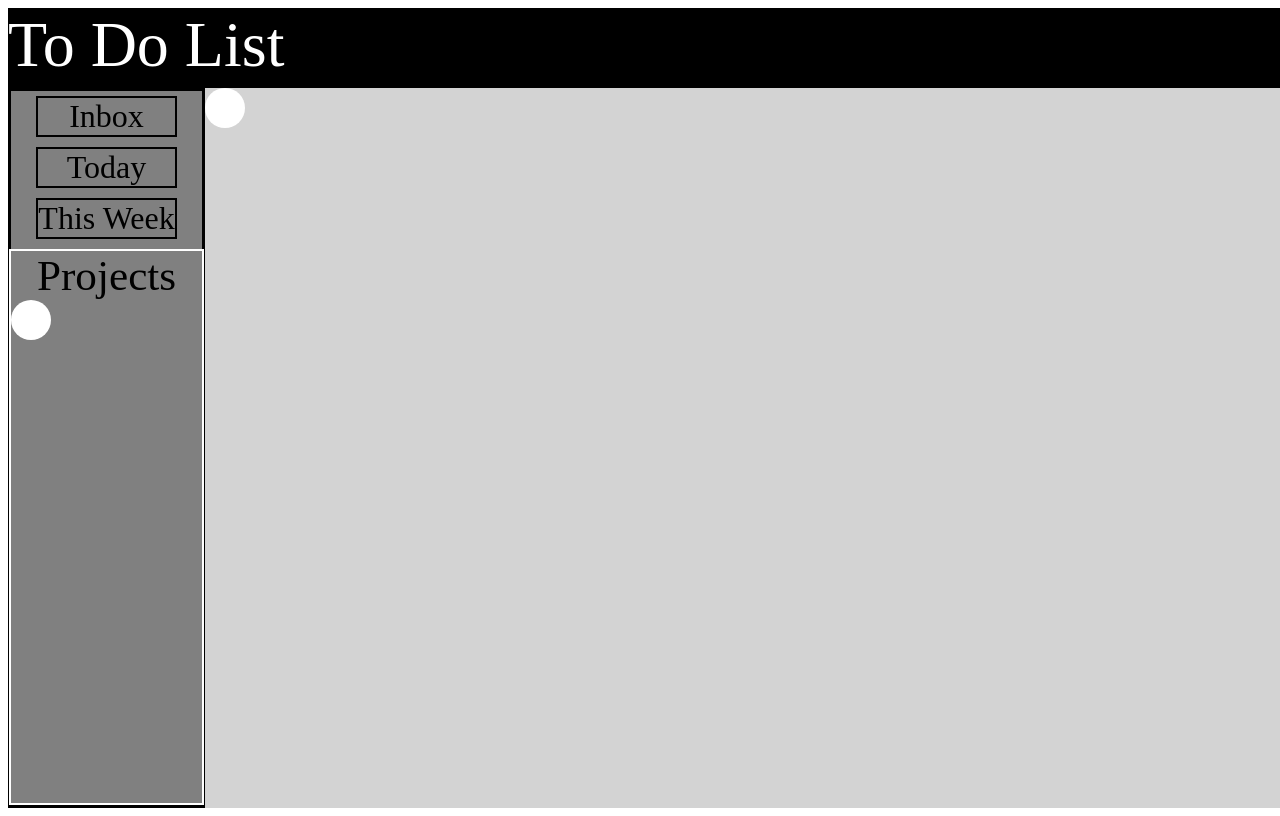
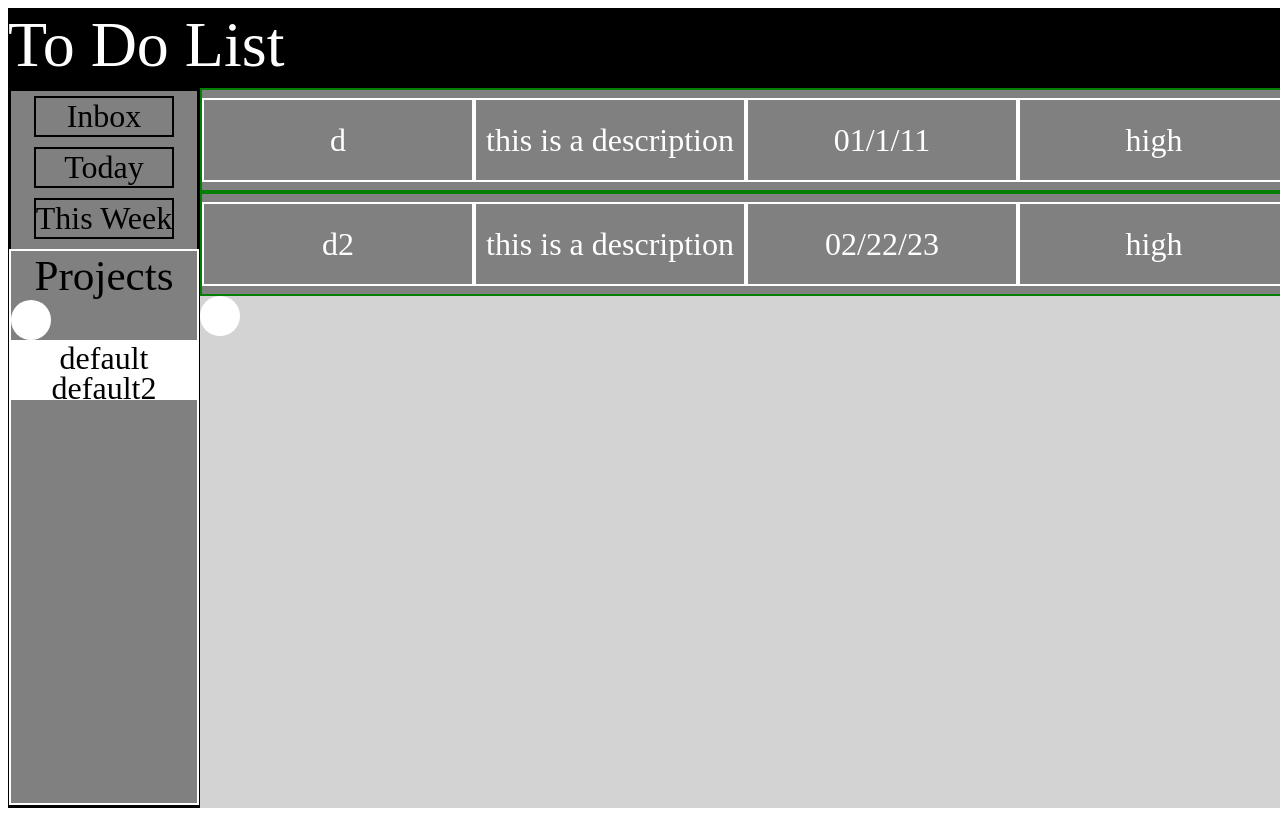
Before and after one commit to WolfsHollow/ToDoList, a website built with webpack: page dist/index.html in a window 1280 px wide. Built offline with nearby package versions, Linux system fonts and the light colour scheme.

Commit message:
Added functionality to switch between existing projects with different tasks

```diff
--- a/src/index.js
+++ b/src/index.js
@@ -24,26 +24,7 @@ const addNewTaskButton = document.createElement('div');
 
 const projectWrapper = setupNav();
 
-page.classList.add('page');
-title.classList.add('title');
-contentWrapper.classList.add('contentWrapper');
-navWrapper.classList.add('navWrapper');
-listWrapper.classList.add('listWrapper');
-
-addNewProjectButton.classList.add('addButton');
-addNewProjectButton.addEventListener('click', (x)=>{addProjectNav(x)});
-addNewTaskButton.classList.add('addButton');
-addNewTaskButton.addEventListener('click', (x) => {addNewTask(x)});
-
-page.append(newTaskScreen, title, contentWrapper);
-contentWrapper.append(navWrapper, listWrapper);
-
-title.textContent = 'To Do List';
-
-let defaultProject = [];
-
-let projectArray = [defaultProject];
-let currentProject = [defaultProject];
+const dummyDiv = document.createElement('div');
 
 class Task{
     constructor(name, description, dueDate, notes, priority){
@@ -61,6 +42,77 @@ class Task{
         this.projectNodeDiv = projectNodeDiv;
     }
 }
+
+class Project{
+    constructor(name){
+        this.name = name;
+        this.taskDivList = [];
+    }
+
+    addTask(task){
+        this.taskDivList.push(task);
+    }
+    populateTasks(){
+        let list = this.taskDivList
+
+        while (listWrapper.firstChild){
+            listWrapper.removeChild(listWrapper.firstChild);
+        }
+
+        for (let i=0; i< list.length; i++){
+            listWrapper.appendChild(list[i]);
+        }
+        listWrapper.appendChild(addNewTaskButton);
+    }
+    getTaskList(){
+        return this.taskDivList;
+    }
+}
+let projectArray = [];
+let currentProject = [];
+
+createNewProject('default');
+createNewProject('default2');
+console.log(projectArray);
+
+function dummyTaskList(){
+    let newTask = new Task('default', 'this is a description', '02/22/22', 'notes', 'high');
+    let newTask2 = new Task('default2', 'this is a description', '02/22/23', 'notes', 'high');
+    let newDiv = addNewTaskDiv(newTask);
+    projectArray[0].addTask(newDiv);
+    newDiv = addNewTaskDiv(newTask2);
+    projectArray[0].addTask(newDiv);
+    projectArray[0].populateTasks();
+}
+
+function dummyTaskList2(){
+    let newTask = new Task('d', 'this is a description', '01/1/11', 'notes', 'high');
+    let newTask2 = new Task('d2', 'this is a description', '02/22/23', 'notes', 'high');
+    let newDiv = addNewTaskDiv(newTask);
+    projectArray[1].addTask(newDiv);
+    newDiv = addNewTaskDiv(newTask2);
+    projectArray[1].addTask(newDiv);
+    projectArray[1].populateTasks();
+}
+
+dummyTaskList();
+dummyTaskList2();
+
+page.classList.add('page');
+title.classList.add('title');
+contentWrapper.classList.add('contentWrapper');
+navWrapper.classList.add('navWrapper');
+listWrapper.classList.add('listWrapper');
+
+addNewProjectButton.classList.add('addButton');
+addNewProjectButton.addEventListener('click', (x)=>{addProjectNav(x)});
+addNewTaskButton.classList.add('addButton');
+addNewTaskButton.addEventListener('click', (x) => {addNewTask(x)});
+
+page.append(newTaskScreen, title, contentWrapper);
+contentWrapper.append(navWrapper, listWrapper);
+
+title.textContent = 'To Do List';
 
 function setupNav(){
 
@@ -144,7 +196,7 @@ function addProjectNav(target){
         isFormActive = true;
         let newProjectForm = document.createElement('form');
         let newProjectInput = document.createElement('input');
-        newProjectForm.onsubmit = () => {createNewProject(newProjectInput.value)
+        newProjectForm.onsubmit = () => {createNewProject(newProjectInput.value);
                                         projectWrapper.removeChild(newProjectForm);
                                         projectWrapper.removeChild(addNewProjectButton);
                                         projectWrapper.appendChild(addNewProjectButton);
@@ -156,9 +208,19 @@ function addProjectNav(target){
 }
 
 function createNewProject(value){
-
+    let newProject = new Project(value);
+    if (projectArray == ''){
+        currentProject = newProject;
+    }
+    projectArray.push(newProject);
     let newProjectNavDiv = document.createElement('div');
     newProjectNavDiv.innerText = value;
+    newProjectNavDiv.value = 'test value';
+    newProjectNavDiv.project = newProject;
+    newProjectNavDiv.addEventListener('click', (e)=>{ let divProject = e.target.project;
+                                                      currentProject = divProject;
+                                                      divProject.populateTasks();
+                                                      });
     newProjectNavDiv.classList.add('navProjectDiv');
     projectWrapper.appendChild(newProjectNavDiv);
 }
@@ -167,11 +229,13 @@ function createNewTask(){
     let newTask = new Task(newTaskName.value,
                                 newTaskDescription.value,
                                 newTaskDate.value,
+
                                 newTaskNotes.value,
                                 newTaskPriority.value);
     let newDiv = addNewTaskDiv(newTask)
     newTaskScreen.classList.remove('show');
-    currentProject.push(newDiv);
+    console.log(currentProject);
+    currentProject.addTask(newDiv);
     listWrapper.appendChild(newDiv);
     listWrapper.removeChild(addNewTaskButton);
     listWrapper.appendChild(addNewTaskButton);
--- a/src/style.css
+++ b/src/style.css
@@ -80,6 +80,11 @@
     font-size: 2rem;
     height: 30px;
 }
+
+.navProjectDiv:hover{
+  background-color: blue;
+}
+
 /* Project div */
 
 .divWrapper{
```
Also changed, not shown: dist/bundle.js.
